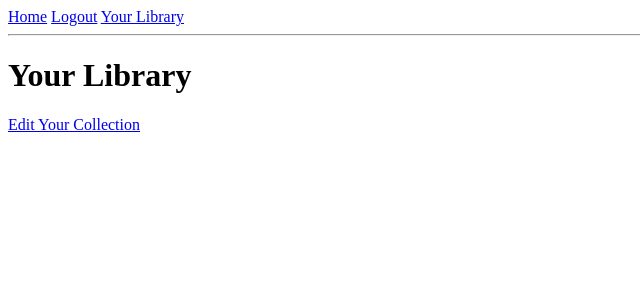
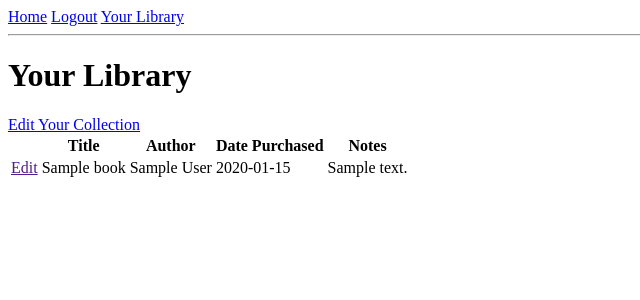
Before and after one commit to jarrilla/myFlaskBookLib, a Flask app: a page that uses templates/library.html in a window 1280 px wide. Shown: the top 300 px of the page, without its empty margins (0-640 px from the left). Run offline with Flask 2, Linux system fonts and the light colour scheme; a user stored in the database is signed in; tables that the repository leaves empty hold one stand-in row (values such as "Sample post").

Commit message:
added a table showing user's collection

```diff
--- a/templates/library.html
+++ b/templates/library.html
@@ -19,4 +19,37 @@
 </div>
 {% endif %}
 
+{% if entries %}
+<div>
+  <table>
+    <thead>
+      <tr>
+        <th></th>
+        <th>Title</th>
+        <th>Author</th>
+        <th>Date Purchased</th>
+        <th>Notes</th>
+      </tr>
+    </thead>
+    <tbody>
+      {% for entry in entries %}
+      <tr>
+        <td>
+          <a href=''>Edit</a>
+        </td>
+        <td>{{ entry.book.title }}</td>
+        <td>{{ entry.book.author }}</td>
+        <td>
+          {% if entry.date_purchased %}
+          {{ entry.date_purchased }}
+          {% endif %}
+        </td>
+        <td>{{ entry.notes }}</td>
+      <tr>
+      {% endfor %}
+    </tbody>
+  </table>
+</div>
+{% endif %}
+
 {% endblock %}
```
